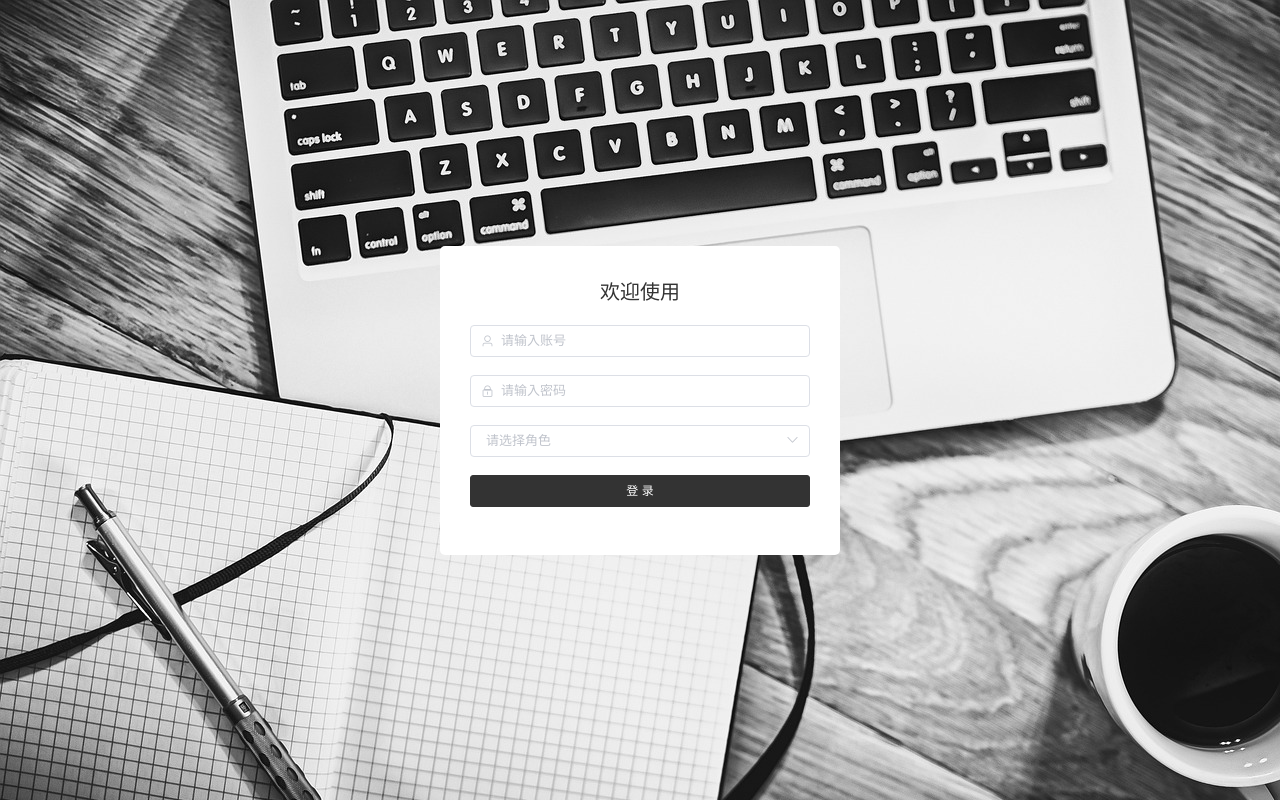
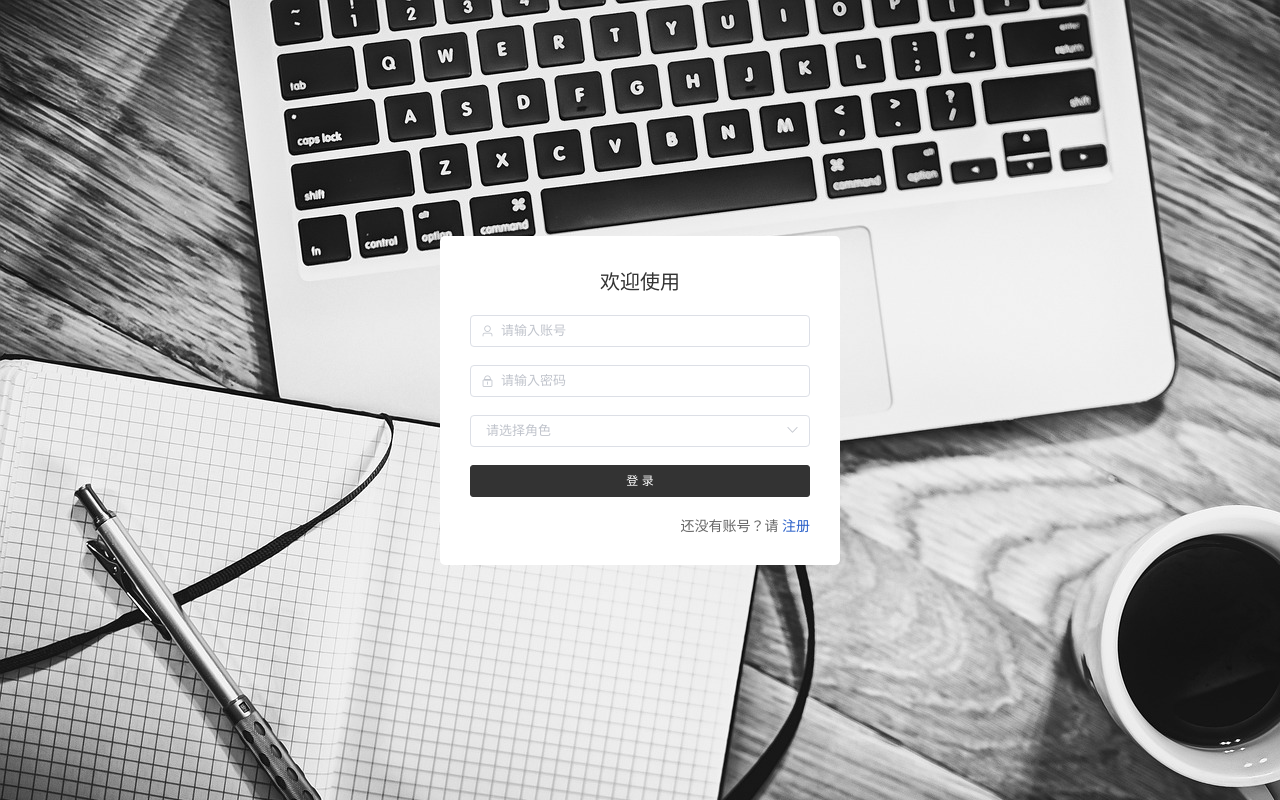
Before and after one commit to ichigo101101/Lost, a Vue app in the folder vue/: page /login in a window 1280 px wide. Built offline with nearby package versions, Linux system fonts and the light colour scheme.

Commit message:
p15 招领信息的前台发布和后台管理

```diff
--- a/vue/src/assets/css/front.css
+++ b/vue/src/assets/css/front.css
@@ -64,7 +64,7 @@
 }
 .el-menu-item {
     background-color: #f8db71;
-    color: #1f2025 !important;
+    color: #fff !important;
 }
 .el-menu-item:hover {
     background-color: #f8db71 !important;
--- a/vue/src/views/Login.vue
+++ b/vue/src/views/Login.vue
@@ -18,12 +18,12 @@
         <el-form-item>
           <el-button style="width: 100%; background-color: #333; border-color: #333; color: white" @click="login">登 录</el-button>
         </el-form-item>
-<!--        <div style="display: flex; align-items: center">-->
-<!--          <div style="flex: 1"></div>-->
-<!--          <div style="flex: 1; text-align: right">-->
-<!--            还没有账号？请 <a href="/register">注册</a>-->
-<!--          </div>-->
-<!--        </div>-->
+        <div style="display: flex; align-items: center">
+          <div style="flex: 1"></div>
+          <div style="flex: 1; text-align: right">
+            还没有账号？请 <a href="/register">注册</a>
+          </div>
+        </div>
       </el-form>
     </div>
   </div>
```
